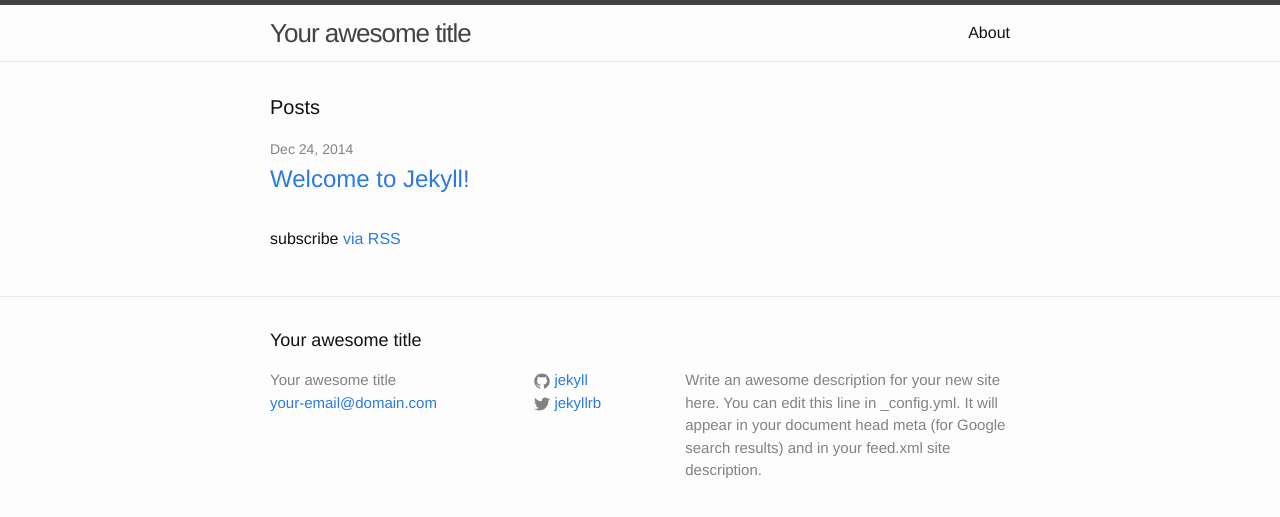
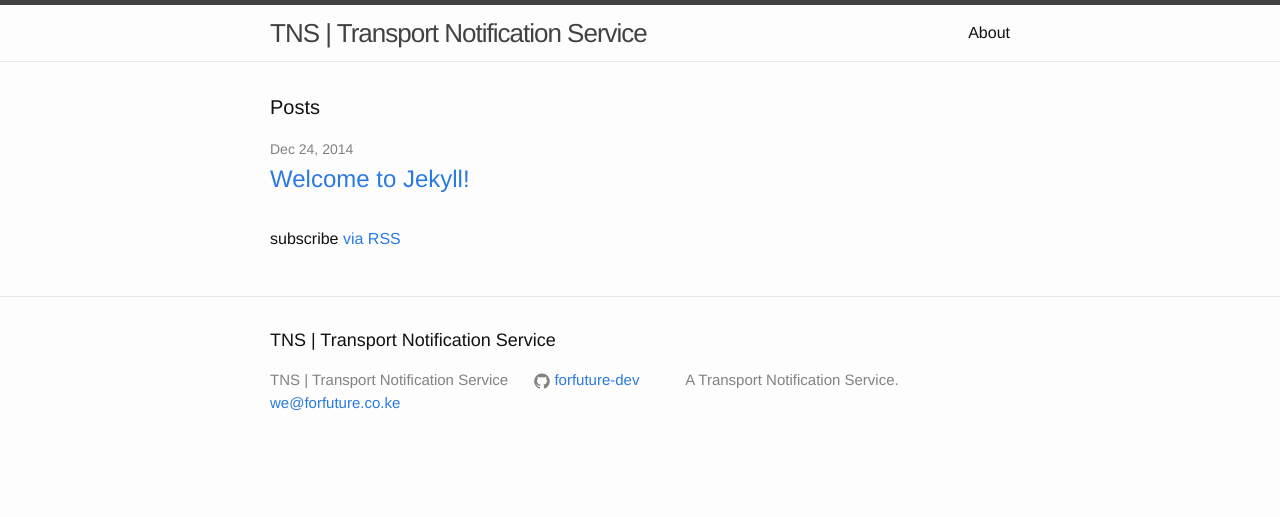
Before and after one commit to forfuturellc/bara, a Jekyll site: the page built from index.html, in a window 1280 px wide. Shown: the top 517 px of the page. Built offline with Jekyll 4.4.1, drawn with Linux system fonts in a browser that asks for light colours.

Commit message:
Adding documents

```diff
--- a/_config.yml
+++ b/_config.yml
@@ -1,14 +1,14 @@
 # Site settings
-title: Your awesome title
-email: your-email@domain.com
-description: > # this means to ignore newlines until "baseurl:"
-  Write an awesome description for your new site here. You can edit this
-  line in _config.yml. It will appear in your document head meta (for
-  Google search results) and in your feed.xml site description.
-baseurl: "" # the subpath of your site, e.g. /blog/
-url: "http://yourdomain.com" # the base hostname & protocol for your site
-twitter_username: jekyllrb
-github_username:  jekyll
+title: TNS | Transport Notification Service
+email: we@forfuture.co.ke
+description: >
+  A Transport Notification Service.
+github_username:  forfuture-dev
 
 # Build settings
 markdown: kramdown
+collections:
+  docs:
+    output: true
+sass:
+  style: compressed
--- a/_includes/head.html
+++ b/_includes/head.html
@@ -6,7 +6,7 @@
   <title>{% if page.title %}{{ page.title }}{% else %}{{ site.title }}{% endif %}</title>
   <meta name="description" content="{% if page.excerpt %}{{ page.excerpt | strip_html | strip_newlines | truncate: 160 }}{% else %}{{ site.description }}{% endif %}">
 
-  <link rel="stylesheet" href="{{ "/css/main.css" | prepend: site.baseurl }}">
+  <link rel="stylesheet" href="{{ "/css/main.css" }}">
   <link rel="canonical" href="{{ page.url | replace:'index.html','' | prepend: site.baseurl | prepend: site.url }}">
   <link rel="alternate" type="application/rss+xml" title="{{ site.title }}" href="{{ "/feed.xml" | prepend: site.baseurl | prepend: site.url }}" />
 </head>
--- a/_sass/_base.scss
+++ b/_sass/_base.scss
@@ -1,4 +1,4 @@
-/**
+ /**
  * Reset some basic elements
  */
 body, h1, h2, h3, h4, h5, h6,
```
Also changed, not shown: _docs/architecture.md (added, +23 -0 lines), _docs/introduction.md (added, +57 -0 lines), README.md, 1 other file.
